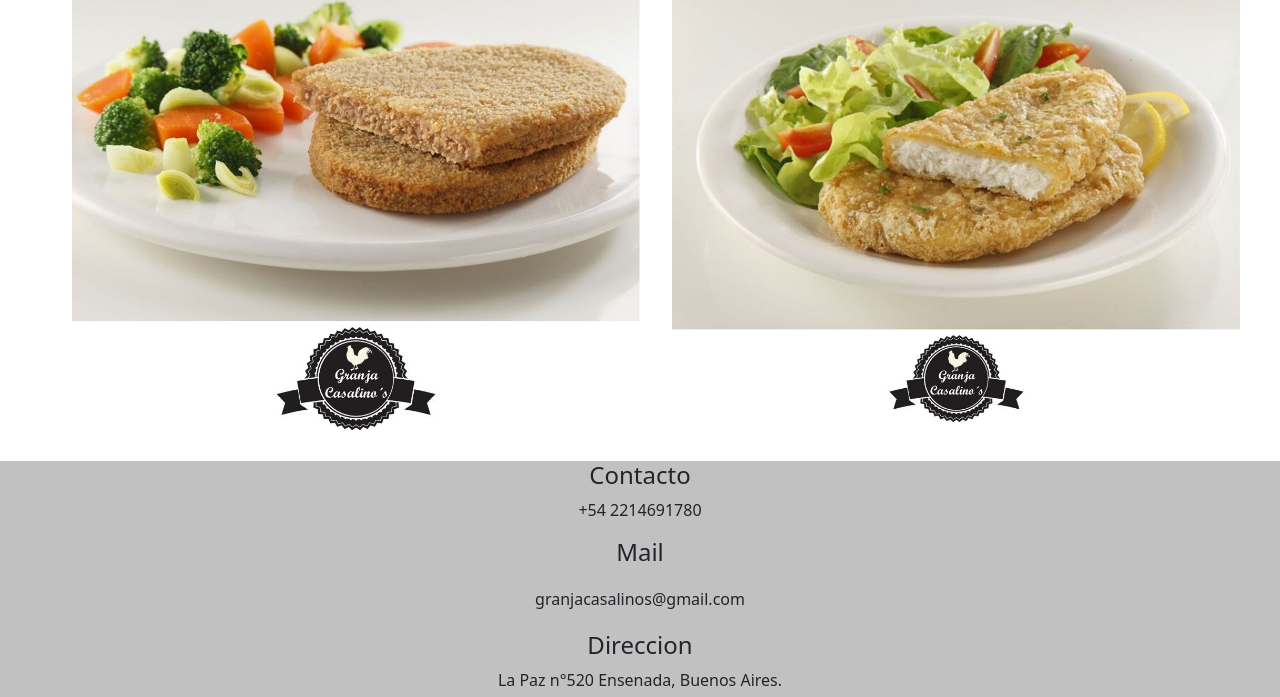
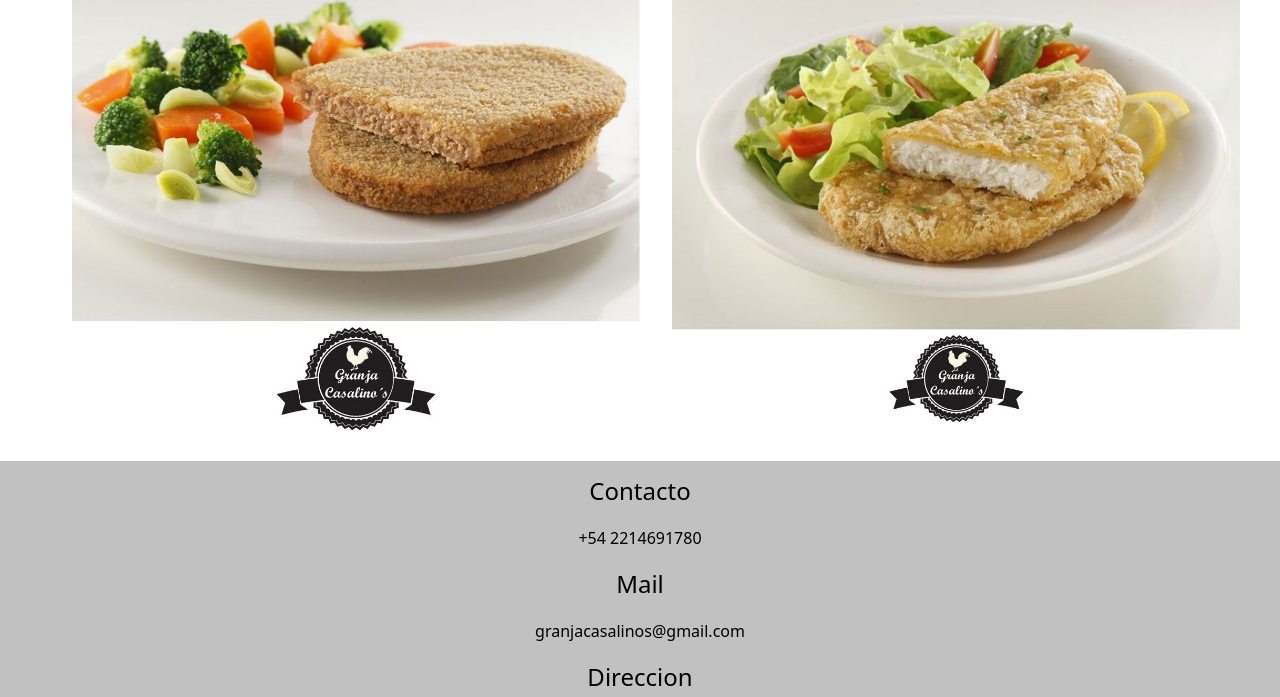
Before and after one commit to agustincasalino/Idea-Casalino, a website: page index.html in a window 1280 px wide. Shown: the part 2094-2791 px from the top of the page. Drawn offline with nearby package versions, Linux system fonts and the light colour scheme.

Commit message:
agregue map-get

```diff
--- a/index.html
+++ b/index.html
@@ -38,7 +38,7 @@
 			  <div class="collapse navbar-collapse" id="navbarNavDropdown">
 				<ul class="navbar-nav" >
 				  <li class="nav-item">
-					<a class="nav-link active" aria-current="page" href="index.html">Inicio</a>
+					<a class="nav-link active" aria-current="page" href="#">Inicio</a>
 				  </li>
 				  <li class="nav-item dropdown">
 					<a class="nav-link dropdown-toggle" href="#" id="navbarDropdownMenuLink" role="button" data-bs-toggle="dropdown" aria-expanded="false">
@@ -121,7 +121,7 @@
 		</section>
 	</main>
 	<footer class="footer">
-		<div">
+		<div>
 			<h4>Contacto</h4>
 			<p>+54 2214691780</p>
 		</div>
--- a/scss/base/_mapas.scss
+++ b/scss/base/_mapas.scss
@@ -1,5 +1,3 @@
-$ancho: 1rem;
-
 $seguinos:(
     instagram: 3rem,
     facebook: 3rem,
@@ -10,3 +8,18 @@ $seguinos:(
         border-radius:  $radio;
     }
 }
+
+$mapa: (
+    txt-color: black,
+    txt-aling-c: center,
+    color-footer: rgba(128, 128, 128, 0.486),
+    padd: 1rem,
+);
+
+footer{
+    background-color: map-get($mapa, color-footer);
+    color: map-get($mapa, txt-color);
+    text-align: map-get($mapa, txt-aling-c );
+    padding: map-get($mapa, padd ) ;
+
+}
--- a/scss/components/_footer.scss
+++ b/scss/components/_footer.scss
@@ -1,6 +0,0 @@
-
-
-footer{
-    text-align: center;
-    background-color: rgba(128, 128, 128, 0.486);
-}
```
Also changed, not shown: package.json (+232 -2 lines), pages/nosotros.html (+0 -7 lines), pages/productoscongelados.html (+0 -1 lines), css/style.css, scss/base/_mixins.scss (line endings or trailing spaces), 1 other file.
